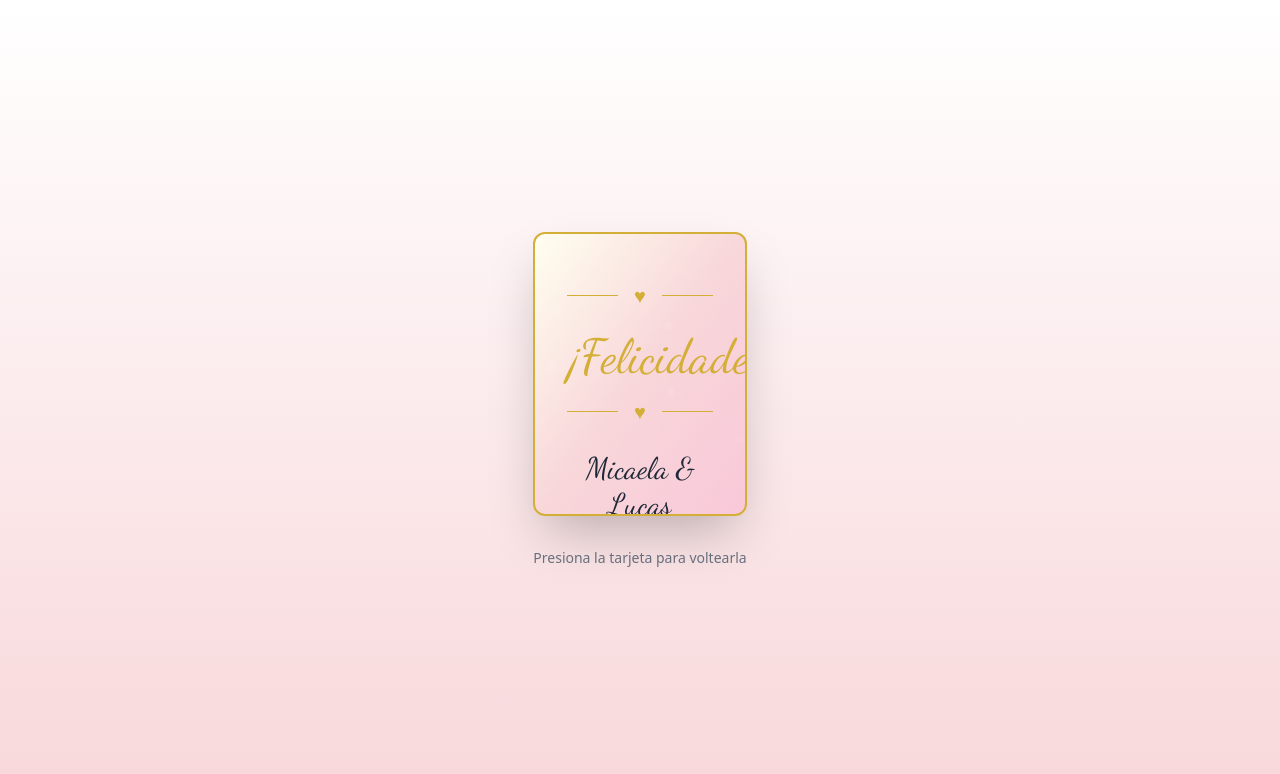
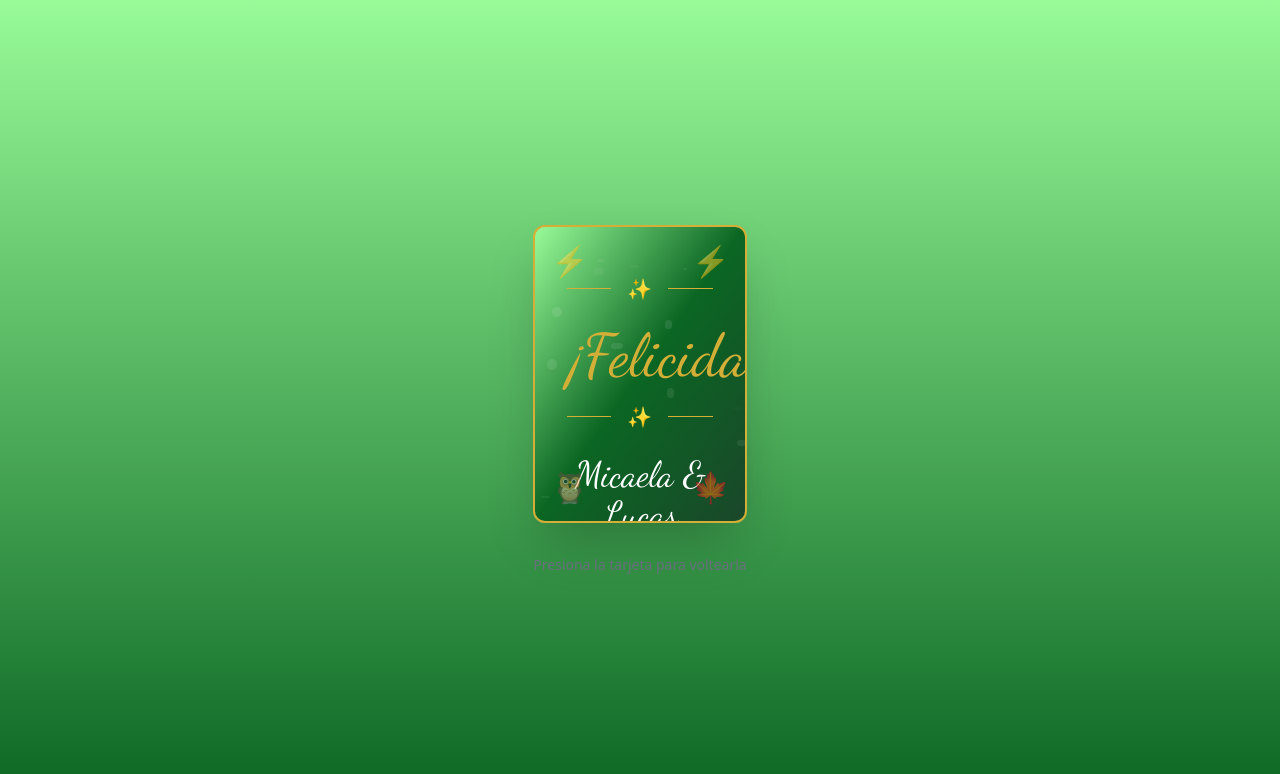
Before and after one commit to RicoRF/micaela-lucas, a React (Vite) app: page / in a window 1280 px wide. Shown: the top 774 px of the page. Built offline with nearby package versions, Linux system fonts and the light colour scheme.

Commit message:
Update wedding card appearance
Update the wedding card to increase size and text visibility, add a gift reveal button, change the color scheme to green, and incorporate Harry Potter and Canada themes.

```diff
--- a/src/components/WeddingCard.tsx
+++ b/src/components/WeddingCard.tsx
@@ -34,7 +34,7 @@ const WeddingCard: React.FC<WeddingCardProps> = ({
     <div className="flex flex-col items-center justify-center p-4 sm:p-8">
       <div
         className={cn(
-          "w-full max-w-md aspect-[3/4] relative perspective-1000 cursor-pointer",
+          "w-full max-w-2xl aspect-[5/7] relative perspective-1000 cursor-pointer",
           "transition-all duration-500 transform-style-3d",
           isFlipped ? "rotate-y-180" : ""
         )}
@@ -45,7 +45,7 @@ const WeddingCard: React.FC<WeddingCardProps> = ({
           className={cn(
             "absolute w-full h-full backface-hidden",
             "rounded-xl shadow-2xl overflow-hidden",
-            "bg-gradient-to-br from-wedding-ivory via-wedding-blush to-wedding-rose",
+            "bg-gradient-to-br from-wedding-mint via-wedding-forest to-wedding-slytherin",
             "flex flex-col items-center justify-between p-8",
             "border-2 border-wedding-gold",
             isFlipped ? "opacity-0" : "opacity-100"
@@ -67,30 +67,37 @@ const WeddingCard: React.FC<WeddingCardProps> = ({
             ))}
           </div>
 
+          {/* Harry Potter Imagery */}
+          <div className="absolute top-4 left-4 text-3xl text-wedding-gold opacity-50">⚡</div>
+          <div className="absolute top-4 right-4 text-3xl text-wedding-gold opacity-50">⚡</div>
+          <div className="absolute bottom-4 left-4 text-3xl text-wedding-gold opacity-50">🦉</div>
+          <div className="absolute bottom-4 right-4 text-3xl text-wedding-gold opacity-50">🍁</div>
+
           <div className="w-full text-center mt-4">
             <div className="flex items-center justify-center mb-6">
               <div className="h-px bg-wedding-gold w-16"></div>
-              <span className="mx-4 text-wedding-gold text-xl">♥</span>
+              <span className="mx-4 text-wedding-gold text-xl">✨</span>
               <div className="h-px bg-wedding-gold w-16"></div>
             </div>
-            <h1 className="text-4xl sm:text-5xl font-script text-wedding-gold mb-4 animate-float">
+            <h1 className="text-5xl sm:text-6xl font-script text-wedding-gold mb-4 animate-float">
               ¡Felicidades!
             </h1>
             <div className="flex items-center justify-center mb-6">
               <div className="h-px bg-wedding-gold w-16"></div>
-              <span className="mx-4 text-wedding-gold text-xl">♥</span>
+              <span className="mx-4 text-wedding-gold text-xl">✨</span>
               <div className="h-px bg-wedding-gold w-16"></div>
             </div>
           </div>
 
           <div className="text-center mb-4">
-            <p className="text-2xl sm:text-3xl font-script text-gray-800 mb-2">
+            <p className="text-3xl sm:text-4xl font-script text-white mb-2">
               {brideName} & {groomName}
             </p>
-            <p className="text-md text-gray-700">{date}</p>
+            <p className="text-lg text-wedding-mint">{date}</p>
+            <p className="mt-4 text-md text-wedding-mint italic">Próximo destino: Canadá 🍁</p>
           </div>
 
-          <p className="text-sm text-gray-600 italic mt-4">
+          <p className="text-sm text-white italic mt-4">
             Toca para abrir
           </p>
         </div>
@@ -99,15 +106,16 @@ const WeddingCard: React.FC<WeddingCardProps> = ({
         <div
           className={cn(
             "absolute w-full h-full backface-hidden rotate-y-180",
-            "rounded-xl shadow-2xl overflow-hidden",
-            "bg-gradient-to-br from-wedding-champagne via-wedding-ivory to-wedding-champagne",
+            "rounded-xl shadow-2xl overflow-auto",
+            "bg-gradient-to-br from-wedding-mint to-wedding-emerald",
             "flex flex-col items-center p-6 sm:p-8",
             "border-2 border-wedding-gold",
             !isFlipped ? "opacity-0" : "opacity-100"
           )}
         >
-          <div className="w-full text-center mb-6">
-            <p className="whitespace-pre-line text-gray-800 font-medium leading-relaxed">
+          <div className="w-full h-full flex flex-col">
+            <div className="flex-grow text-center mb-6 overflow-auto">
+              <p className="whitespace-pre-line text-gray-800 font-medium leading-relaxed text-lg">
                 {message}
               </p>
             </div>
@@ -119,18 +127,30 @@ const WeddingCard: React.FC<WeddingCardProps> = ({
                     e.stopPropagation();
                     handleReveal();
                   }}
-                className="w-full py-3 bg-wedding-gold text-white rounded-md shadow-md hover:bg-opacity-90 transition-all font-medium"
+                  className="w-full py-4 bg-wedding-slytherin text-white rounded-md shadow-md hover:bg-wedding-slytherinLight transition-all font-medium animate-magic"
                 >
-                Abrir tu regalo
+                  Abrir Nuestro Regalo
                 </button>
               </div>
             ) : (
-            <div className="mt-auto w-full text-center bg-wedding-gold bg-opacity-20 rounded-lg p-4 border border-wedding-gold">
-              <p className="text-gray-700 mb-2">Tu regalo:</p>
-              <p className="text-3xl font-bold text-wedding-gold">{giftAmount}</p>
-              <p className="text-sm text-gray-600 mt-2">Con mucho cariño para ayudar en su nueva vida juntos</p>
+              <div className="mt-auto w-full text-center bg-wedding-slytherin bg-opacity-20 rounded-lg p-6 border border-wedding-gold">
+                <p className="text-gray-800 mb-2 text-lg">Tu regalo:</p>
+                <p className="text-4xl font-bold text-wedding-slytherin">{giftAmount}</p>
+                <p className="text-md text-gray-700 mt-2">Vale por {giftAmount} a cambiar con {sender}</p>
+                <p className="mt-4 italic text-sm">¡Para ayudarlos en su aventura mágica en Canadá!</p>
               </div>
             )}
+
+            <div className="mt-6 w-full text-center">
+              <div className="flex items-center justify-center space-x-2">
+                <div className="h-px bg-wedding-gold w-8"></div>
+                <span className="text-wedding-gold">⚡</span>
+                <div className="h-px bg-wedding-gold w-8"></div>
+                <span className="text-wedding-gold">🦉</span>
+                <div className="h-px bg-wedding-gold w-8"></div>
+              </div>
+            </div>
+          </div>
         </div>
       </div>
 
--- a/src/pages/Index.tsx
+++ b/src/pages/Index.tsx
@@ -3,7 +3,7 @@ import WeddingCard from "@/components/WeddingCard";
 
 const Index = () => {
   return (
-    <div className="min-h-screen flex flex-col items-center justify-center bg-gradient-to-b from-white to-wedding-blush">
+    <div className="min-h-screen flex flex-col items-center justify-center bg-gradient-to-b from-wedding-mint to-wedding-forest">
       <WeddingCard
         groomName="Lucas"
         brideName="Micaela"
--- a/tailwind.config.ts
+++ b/tailwind.config.ts
@@ -68,7 +68,13 @@ export default {
 					gold: '#d4af37',
 					champagne: '#f7e7ce',
 					blush: '#f8d7da',
-					ivory: '#fffff0'
+					ivory: '#fffff0',
+					slytherin: '#1a472a',
+					slytherinLight: '#2a623d',
+					gryffindor: '#740001',
+					forest: '#0b6623',
+					mint: '#98fb98',
+					emerald: '#50c878'
 				}
 			},
 			borderRadius: {
@@ -101,13 +107,28 @@ export default {
 					'0%': { opacity: '0' },
 					'50%': { opacity: '1' },
 					'100%': { opacity: '0' }
+				},
+				'magic': {
+					'0%': {
+						boxShadow: '0 0 10px #50c878',
+						transform: 'rotate(0deg)'
+					},
+					'50%': {
+						boxShadow: '0 0 20px #50c878, 0 0 30px #1a472a',
+						transform: 'rotate(5deg)'
+					},
+					'100%': {
+						boxShadow: '0 0 10px #50c878',
+						transform: 'rotate(0deg)'
+					}
 				}
 			},
 			animation: {
 				'accordion-down': 'accordion-down 0.2s ease-out',
 				'accordion-up': 'accordion-up 0.2s ease-out',
 				'float': 'float 6s ease-in-out infinite',
-				'sparkle': 'sparkle 2s ease-in-out infinite'
+				'sparkle': 'sparkle 2s ease-in-out infinite',
+				'magic': 'magic 4s ease-in-out infinite'
 			},
 			fontFamily: {
 				script: ['Dancing Script', 'cursive']
```
Lines whose indentation alone changed are shown as unchanged.
